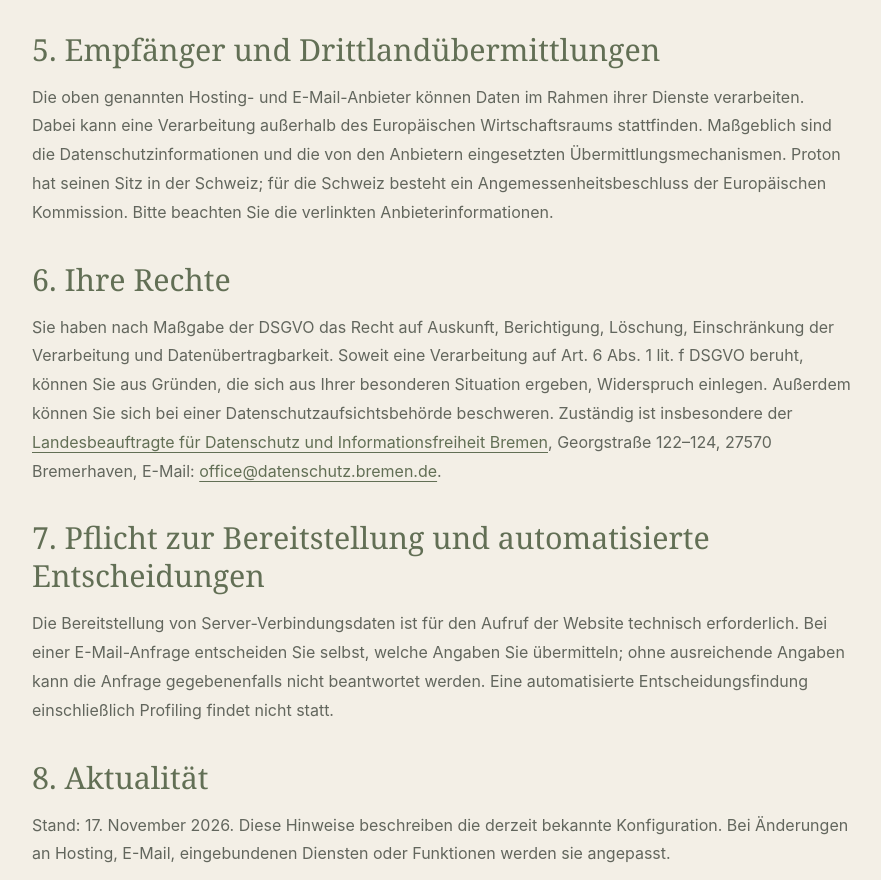
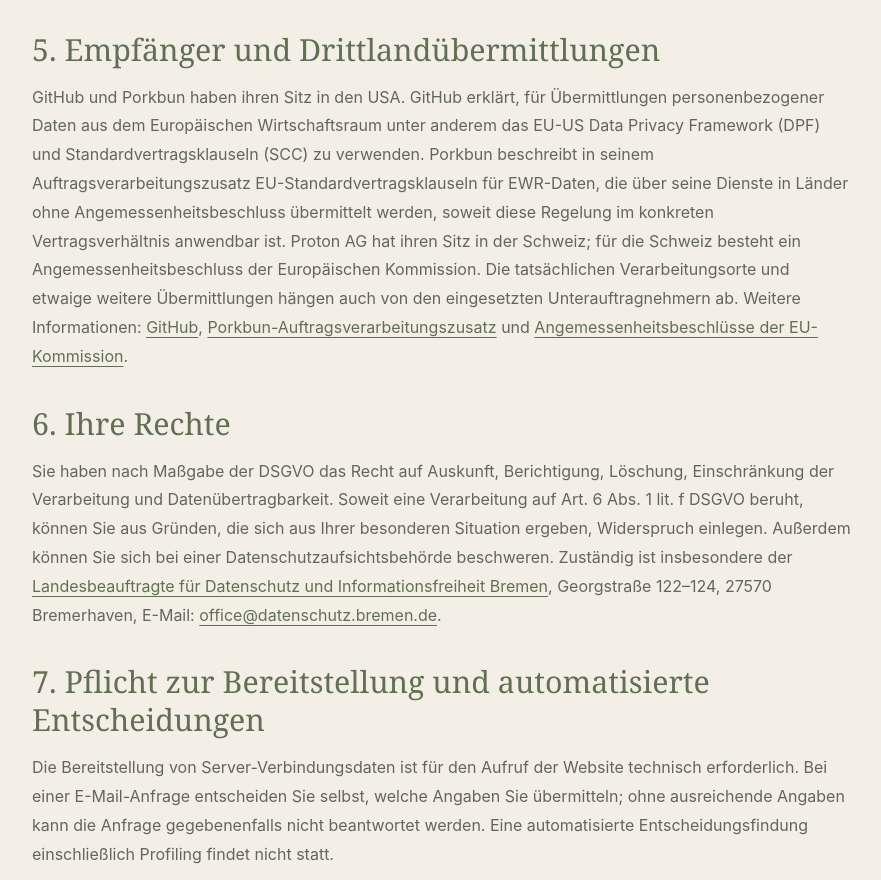
Before and after one commit to jorgargom/bildungsspuren, a plain HTML site: page datenschutz.html in a window 1280 px wide. Shown: the part 1237-2117 px from the top of the page, without its empty margins (198-1079 px from the left). Drawn offline with Linux system fonts and the light colour scheme.

Commit message:
Clarify international data transfer information

```diff
--- a/datenschutz.html
+++ b/datenschutz.html
@@ -4,7 +4,7 @@
 <h2>2. Hosting und Serverdaten</h2><p>Diese Website wird mit GitHub Pages bereitgestellt. Beim Aufruf verarbeitet GitHub technische Verbindungsdaten, insbesondere IP-Adresse, Datum und Uhrzeit, angeforderte URL sowie Browser- und Geräteinformationen. Zweck ist die Auslieferung, Stabilität und Sicherheit der Website. Rechtsgrundlage aus Sicht des Websitebetreibers ist Art. 6 Abs. 1 lit. f DSGVO; das berechtigte Interesse liegt im sicheren und funktionsfähigen Betrieb der Website. Empfänger ist GitHub. Die Speicherdauer richtet sich nach den Sicherheits- und Betriebsanforderungen sowie den geltenden Regelungen des Hostinganbieters; der Websitebetreiber hat keinen Zugriff auf dessen interne Löschfristen. Informationen: <a href="https://docs.github.com/en/site-policy/privacy-policies/github-privacy-statement">GitHub Privacy Statement</a>.</p>
 <h2>3. Kontakt per E-Mail</h2><p>Wenn Sie an kontakt@bildungsspuren.de schreiben, werden die von Ihnen übermittelten Angaben einschließlich E-Mail-Adresse, Nachrichtentext und möglicher Anhänge verarbeitet, um Ihre Anfrage zu bearbeiten und zu beantworten. Die Adresse wird über Porkbun weitergeleitet und in Proton Mail empfangen. Rechtsgrundlage ist Art. 6 Abs. 1 lit. f DSGVO; unser berechtigtes Interesse besteht darin, freiwillig an uns gerichtete Nachrichten zu beantworten und die Kommunikation zu verwalten. Die Angaben werden gelöscht, sobald die Anfrage abschließend bearbeitet ist und keine weitere Aufbewahrung zur Klärung oder Rechtsverteidigung erforderlich ist. Gesetzliche Aufbewahrungspflichten bleiben unberührt. Empfänger sind die beteiligten E-Mail-Dienstleister Porkbun und Proton. Informationen: <a href="https://porkbun.com/legal/agreement/privacy_policy">Porkbun</a> und <a href="https://proton.me/mail/privacy-policy">Proton Mail</a>.</p>
 <h2>4. Externe Inhalte, Cookies und Analyse</h2><p>Nach der derzeitigen Konfiguration bindet diese Website keine externen Schriftarten, Karten, Videos, Social-Media-Inhalte oder Analysewerkzeuge ein. Sie verwendet keine Analyse- oder Marketing-Cookies und keine Reichweitenmessung. Es gibt kein Kontaktformular. Externe Links, etwa zu Instagram, führen erst nach dem Anklicken zu den jeweiligen Anbietern.</p>
-<h2>5. Empfänger und Drittlandübermittlungen</h2><p>Die oben genannten Hosting- und E-Mail-Anbieter können Daten im Rahmen ihrer Dienste verarbeiten. Dabei kann eine Verarbeitung außerhalb des Europäischen Wirtschaftsraums stattfinden. Maßgeblich sind die Datenschutzinformationen und die von den Anbietern eingesetzten Übermittlungsmechanismen. Proton hat seinen Sitz in der Schweiz; für die Schweiz besteht ein Angemessenheitsbeschluss der Europäischen Kommission. Bitte beachten Sie die verlinkten Anbieterinformationen.</p>
+<h2>5. Empfänger und Drittlandübermittlungen</h2><p>GitHub und Porkbun haben ihren Sitz in den USA. GitHub erklärt, für Übermittlungen personenbezogener Daten aus dem Europäischen Wirtschaftsraum unter anderem das EU-US Data Privacy Framework (DPF) und Standardvertragsklauseln (SCC) zu verwenden. Porkbun beschreibt in seinem Auftragsverarbeitungszusatz EU-Standardvertragsklauseln für EWR-Daten, die über seine Dienste in Länder ohne Angemessenheitsbeschluss übermittelt werden, soweit diese Regelung im konkreten Vertragsverhältnis anwendbar ist. Proton AG hat ihren Sitz in der Schweiz; für die Schweiz besteht ein Angemessenheitsbeschluss der Europäischen Kommission. Die tatsächlichen Verarbeitungsorte und etwaige weitere Übermittlungen hängen auch von den eingesetzten Unterauftragnehmern ab. Weitere Informationen: <a href="https://docs.github.com/en/site-policy/privacy-policies/github-general-privacy-statement">GitHub</a>, <a href="https://porkbun.com/legal/agreement/data_processing_addendum">Porkbun-Auftragsverarbeitungszusatz</a> und <a href="https://commission.europa.eu/law/law-topic/data-protection/international-dimension-data-protection/adequacy-decisions_en">Angemessenheitsbeschlüsse der EU-Kommission</a>.</p>
 <h2>6. Ihre Rechte</h2><p>Sie haben nach Maßgabe der DSGVO das Recht auf Auskunft, Berichtigung, Löschung, Einschränkung der Verarbeitung und Datenübertragbarkeit. Soweit eine Verarbeitung auf Art. 6 Abs. 1 lit. f DSGVO beruht, können Sie aus Gründen, die sich aus Ihrer besonderen Situation ergeben, Widerspruch einlegen. Außerdem können Sie sich bei einer Datenschutzaufsichtsbehörde beschweren. Zuständig ist insbesondere der <a href="https://www.datenschutz.bremen.de/">Landesbeauftragte für Datenschutz und Informationsfreiheit Bremen</a>, Georgstraße 122–124, 27570 Bremerhaven, E-Mail: <a href="mailto:office@datenschutz.bremen.de">office@datenschutz.bremen.de</a>.</p>
 <h2>7. Pflicht zur Bereitstellung und automatisierte Entscheidungen</h2><p>Die Bereitstellung von Server-Verbindungsdaten ist für den Aufruf der Website technisch erforderlich. Bei einer E-Mail-Anfrage entscheiden Sie selbst, welche Angaben Sie übermitteln; ohne ausreichende Angaben kann die Anfrage gegebenenfalls nicht beantwortet werden. Eine automatisierte Entscheidungsfindung einschließlich Profiling findet nicht statt.</p>
 <h2>8. Aktualität</h2><p>Stand: 17. November 2026. Diese Hinweise beschreiben die derzeit bekannte Konfiguration. Bei Änderungen an Hosting, E-Mail, eingebundenen Diensten oder Funktionen werden sie angepasst.</p><p><a href="/">Zur Startseite</a></p></main></body></html>
```
